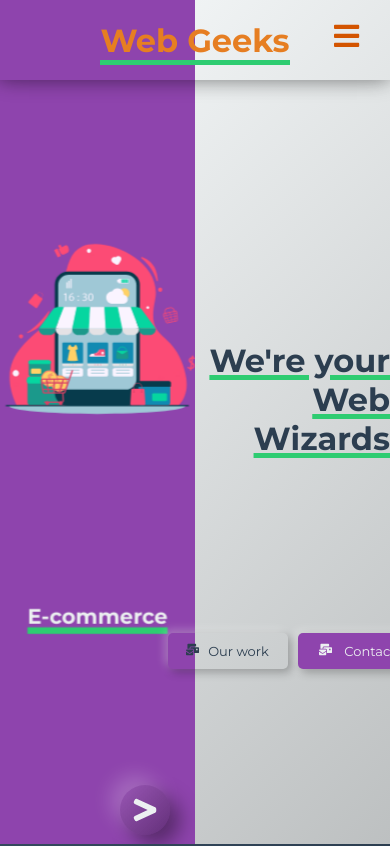
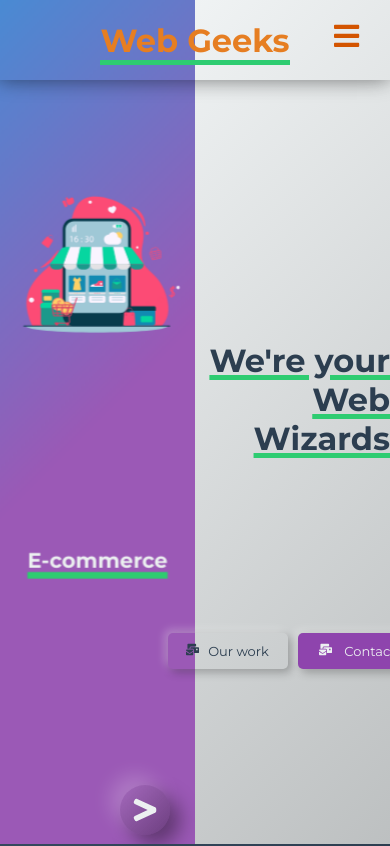
Before and after one commit to AaronRBetts/Web-design-agency, a React (Create React App) app: page / in a window 390 px wide. Shown: the top 846 px of the page. Built offline with nearby package versions, Linux system fonts and the light colour scheme.

Commit message:
fixed responsiveness issues

```diff
--- a/src/components/Hero/Hero.scss
+++ b/src/components/Hero/Hero.scss
@@ -17,7 +17,7 @@
     }
 
     #showcaseWrapper{
-        background-color: #8e44ad;
+        background: linear-gradient(135deg, rgb(52, 152, 219) 0%, rgb(155, 89, 182) 50%);
         height: 100%;
         width: 50%;
         margin: auto;
@@ -194,15 +194,15 @@
         justify-content: center;
 
         #carousel-ecom {
-            transform: rotateY(0deg) translateZ(190px);
+            transform: rotateY(0deg) translateZ(222px);
         }
 
         #carousel-portfolio {
-            transform: rotateY(120deg) translateZ(190px);
+            transform: rotateY(120deg) translateZ(222px);
         }
 
         #carousel-brand {
-            transform: rotateY(240deg) translateZ(190px);
+            transform: rotateY(240deg) translateZ(222px);
         }
 
         > div {
@@ -213,7 +213,7 @@
             width: 100%;
             height: 100%;
             text-align: center;
-            background-color: #8e44ad;
+            background: linear-gradient(135deg, rgb(52, 152, 219) 0%, rgb(155, 89, 182) 50%);
             color: #000;
             border-radius: 10px;
             transition: transform 0.1s ease;
@@ -228,8 +228,8 @@
             }
 
             img {
-                max-width: 100%;
-                margin-top: 100%;
+                max-width: 80%;
+                margin-top: 100px;
                 height: auto;
                 overflow: hidden;
             }
```
